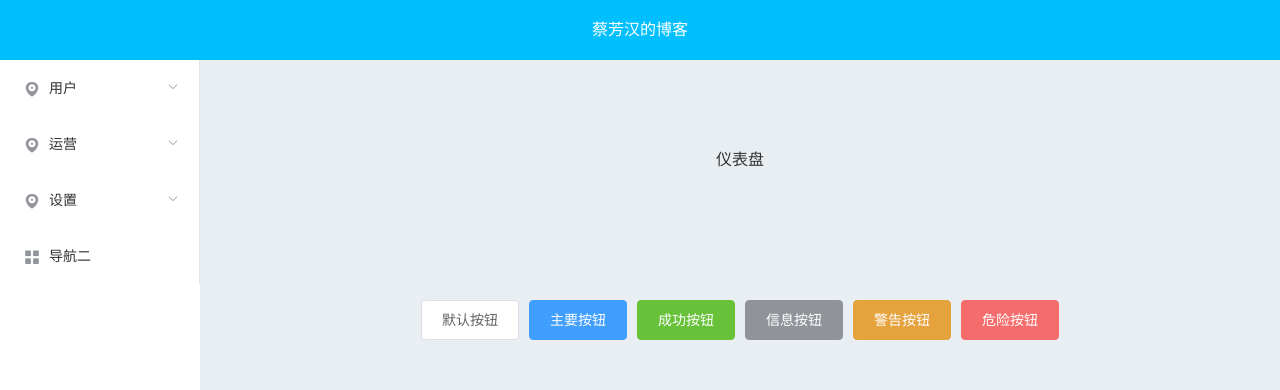
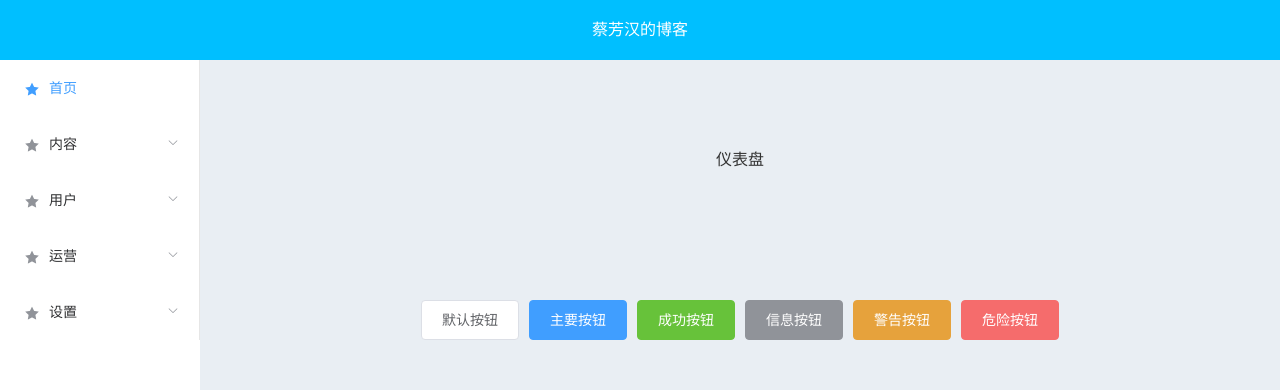
Before and after one commit to finham/Blog, a Vue app: page /#/index in a window 1280 px wide. Shown: the top 390 px of the page. Built offline with nearby package versions, Linux system fonts and the light colour scheme.

Commit message:
第17节 侧栏完成

```diff
--- a/src/layout/left-menu.vue
+++ b/src/layout/left-menu.vue
@@ -1,13 +1,32 @@
 <template>
   <div>
-    <!--这种做法是固定写死的，后续会改成根据登录状态、账号信息等动态添加侧栏item，那样才是正确的
-        就跟Android的Preference一样-->
-    <el-menu
-        default-active="2"
-        class="el-menu-vertical-demo"
-        @open="handleOpen"
-        @close="handleClose">
-      <el-submenu index="1">
+    <!--这种做法是固定写死的，后续会改成根据登录状态、账号信息等动态添加侧栏item，那样才是正确的-->
+
+    <!--遍历菜单内容：一种是有子内容的，另一种是没有的-->
+    <el-menu default-active="0" class="el-menu-vertical" unique-opened='true' @open="handleOpen" @close="handleClose">
+      <template v-for="(item,index) in menuList">
+        <router-link :to='item.path' v-if="!item.children && !item.hidden" :key="index">
+          <el-menu-item :index="index">
+            <i :class="item.icon"></i>
+            <span slot="title">{{item.name}}</span>
+          </el-menu-item>
+        </router-link>
+
+        <el-submenu v-if='item.children && !item.hidden' :index="index" :key="index">
+          <template slot="title">
+            <i :class="item.icon"></i>
+            <span>{{item.name}}</span>
+          </template>
+          <router-link :to='item.path+"/"+subItem.path' v-for="(subItem,subIndex) in item.children" :key="subIndex">
+            <el-menu-item :index="index+'-'+subIndex" v-if='!subItem.hidden'>
+              <i :class="subItem.icon"></i>
+              <span slot="title">{{subItem.name}}</span>
+            </el-menu-item>
+          </router-link>
+        </el-submenu>
+      </template>
+
+      <!-- <el-submenu index="1">
         <template slot="title">
           <i class="el-icon-location"></i>
           <span>用户</span>
@@ -25,6 +44,7 @@
           <span slot="title">子选项3</span>
         </el-menu-item>
       </el-submenu>
+
       <el-submenu index="2">
         <template slot="title">
           <i class="el-icon-location"></i>
@@ -43,6 +63,7 @@
           <span slot="title">子选项3</span>
         </el-menu-item>
       </el-submenu>
+
       <el-submenu index="3">
         <template slot="title">
           <i class="el-icon-location"></i>
@@ -65,28 +86,32 @@
       <el-menu-item index="4">
         <i class="el-icon-menu"></i>
         <span slot="title">导航二</span>
-      </el-menu-item>
+      </el-menu-item> -->
     </el-menu>
   </div>
 </template>
 <script>
-import {routes} from '../router';
+  import { routes } from "../router";
 
   export default {
-  name:'left-menu',
+    name: "left-menu",
     data() {
       return {
-      menuList: []
-    }
+        menuList: [],
+      };
     },
     mounted() {
       // routes[1]的话就是login
       let menuList = routes[0];
       this.menuList = menuList.children;
       console.log(this.menuList);
-  }
-}
+    },
+  };
 </script>
 <style>
-
+  /* 拿到class，然后给所有的<a>标签（即超链接）设置 */
+  .el-menu-vertical a {
+    /* 去掉导航菜单的下划线 */
+    text-decoration: none;
+  }
 </style>
```
Also changed, not shown: src/main.js (+14 -0 lines), 2 other files (tests, documents, lock files or other folders). Lines whose indentation alone changed are shown as unchanged.
